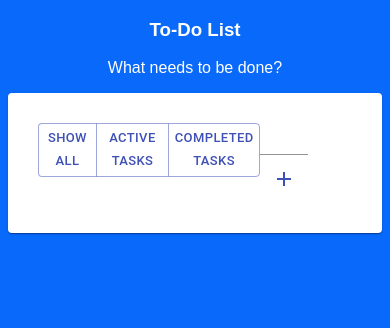
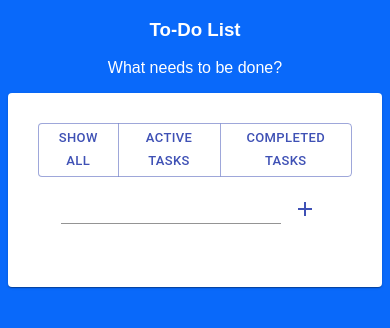
Before and after one commit to jessdcodes/to-do-react, a React (Create React App) app: page / in a window 390 px wide. Shown: the top 328 px of the page. Built offline with nearby package versions, Linux system fonts and the light colour scheme.

Commit message:
Set flexBasis property to 100% for 2 rows to make it responsive for width greater than 960px

```diff
--- a/src/components/Todo.js
+++ b/src/components/Todo.js
@@ -18,6 +18,9 @@ const styles = {
     padding: 30,
     margin: 'auto',
     maxWidth: 400
+  },
+  row: {
+    flexBasis: '100%'
   },
   taskInput: {
     color: "blue",
@@ -64,11 +67,11 @@ function Todo(props) {
   return (
     <div>
       <Paper className={props.classes.paper}>
-        <Grid container rowSpacing={1} justifyContent="center">
-          <Grid item xs md={12}>
+        <Grid container spacing={1} justifyContent="center">
+          <Grid item xs md={12} className={props.classes.row}>
             <TodoDisplayButtons/>
           </Grid>
-          <Grid item xs md={12}>
+          <Grid item xs md={12} className={props.classes.row}>
             <Input inputRef={inputRef} name="newTask" variant="filled" size="small"/>
             <IconButton onClick={handleAdd} color="primary">
               <AddIcon />
```
